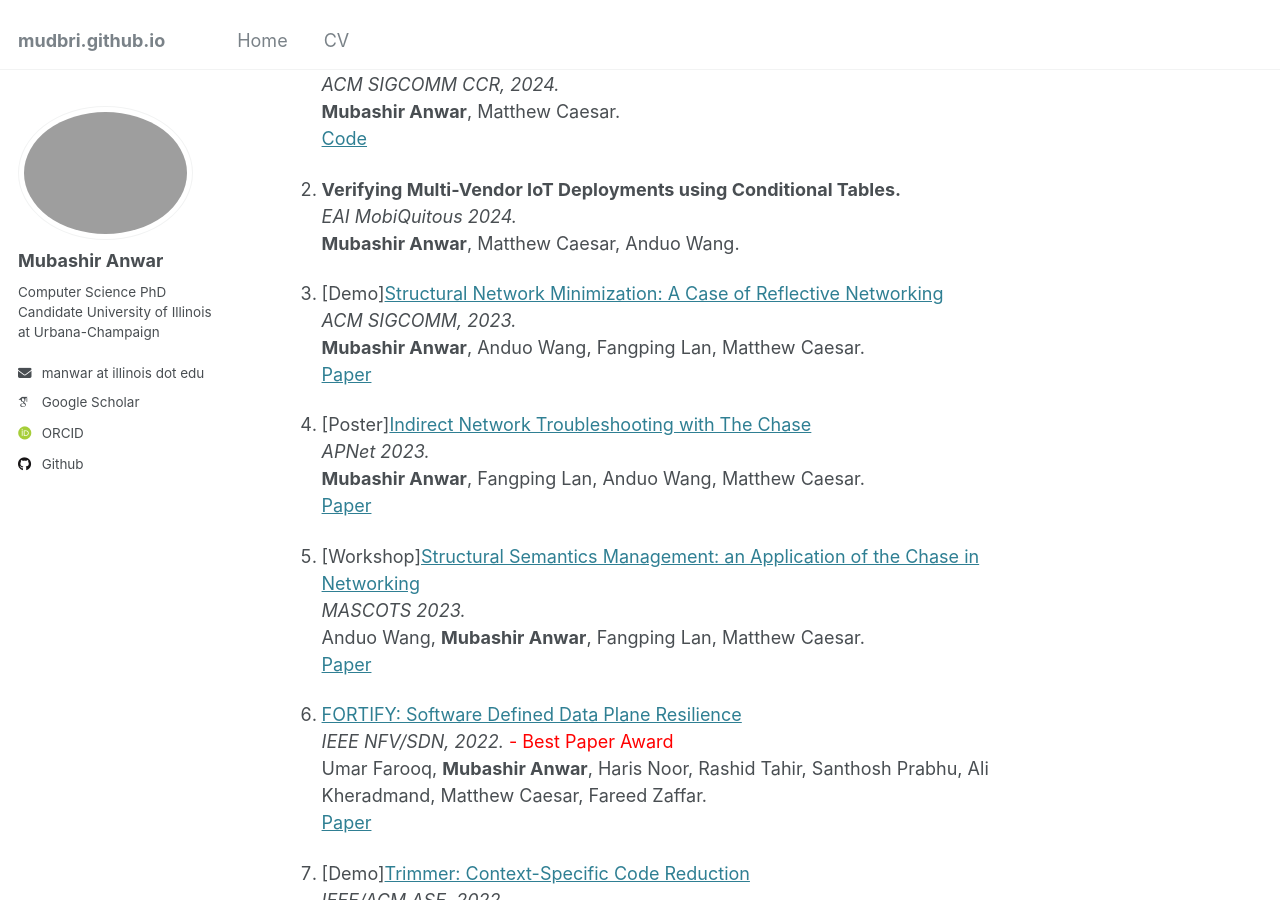
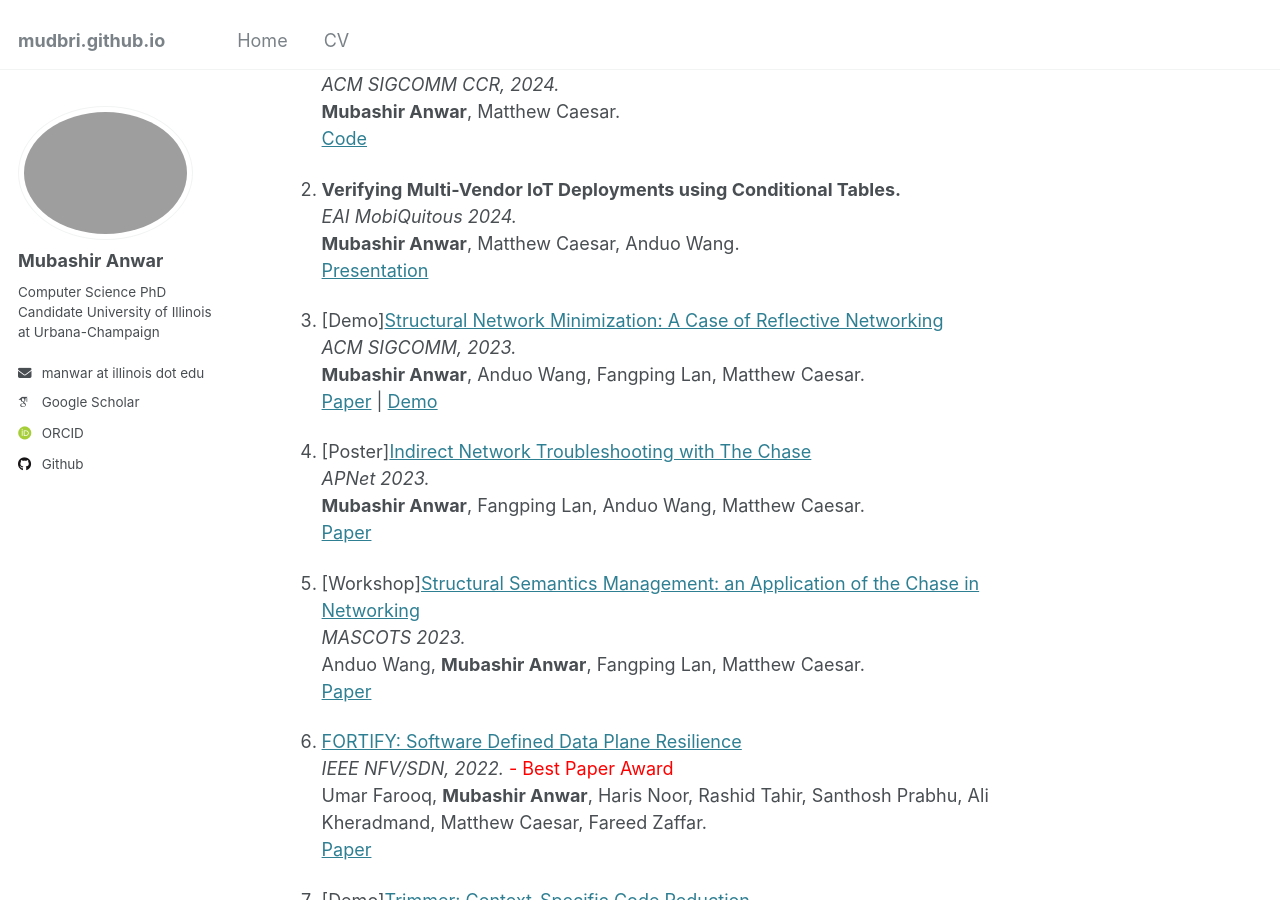
Before and after one commit to mudbri/mudbri.github.io, a Jekyll site: the page built from _pages/about.md, in a window 1280 px wide and 900 px high, scrolled down 513 px. Built offline with Jekyll 4.4.1, drawn with Linux system fonts in a browser that asks for light colours; some web fonts are replaced.

Commit message:
Update about.md

```diff
--- a/_pages/about.md
+++ b/_pages/about.md
@@ -21,13 +21,14 @@ Publications
 
 2. **Verifying Multi-Vendor IoT Deployments using Conditional Tables.**
    *EAI MobiQuitous 2024.*
-   **Mubashir Anwar**, Matthew Caesar, Anduo Wang.
+   **Mubashir Anwar**, Matthew Caesar, Anduo Wang.<br>
+   [Presentation](https://youtu.be/Qa9CQI--lBI)
    <!-- [Paper](https://dl.acm.org/doi/abs/10.1145/3411764.3445699) | [Code](https://github.com/nsgLUMS/cellclone) -->
 
 3. \[Demo\][Structural Network Minimization: A Case of Reflective Networking](https://dl.acm.org/doi/abs/10.1145/3603269.3610847)
    *ACM SIGCOMM, 2023.*
    **Mubashir Anwar**, Anduo Wang, Fangping Lan, Matthew Caesar.<br>
-    [Paper](https://dl.acm.org/doi/abs/10.1145/3603269.3610847)
+    [Paper](https://dl.acm.org/doi/abs/10.1145/3603269.3610847) | [Demo](https://youtu.be/cvWV-ku__gY)
 
 4. \[Poster\][Indirect Network Troubleshooting with The Chase](https://dl.acm.org/doi/abs/10.1145/3600061.3603137)
    *APNet 2023.*
```
